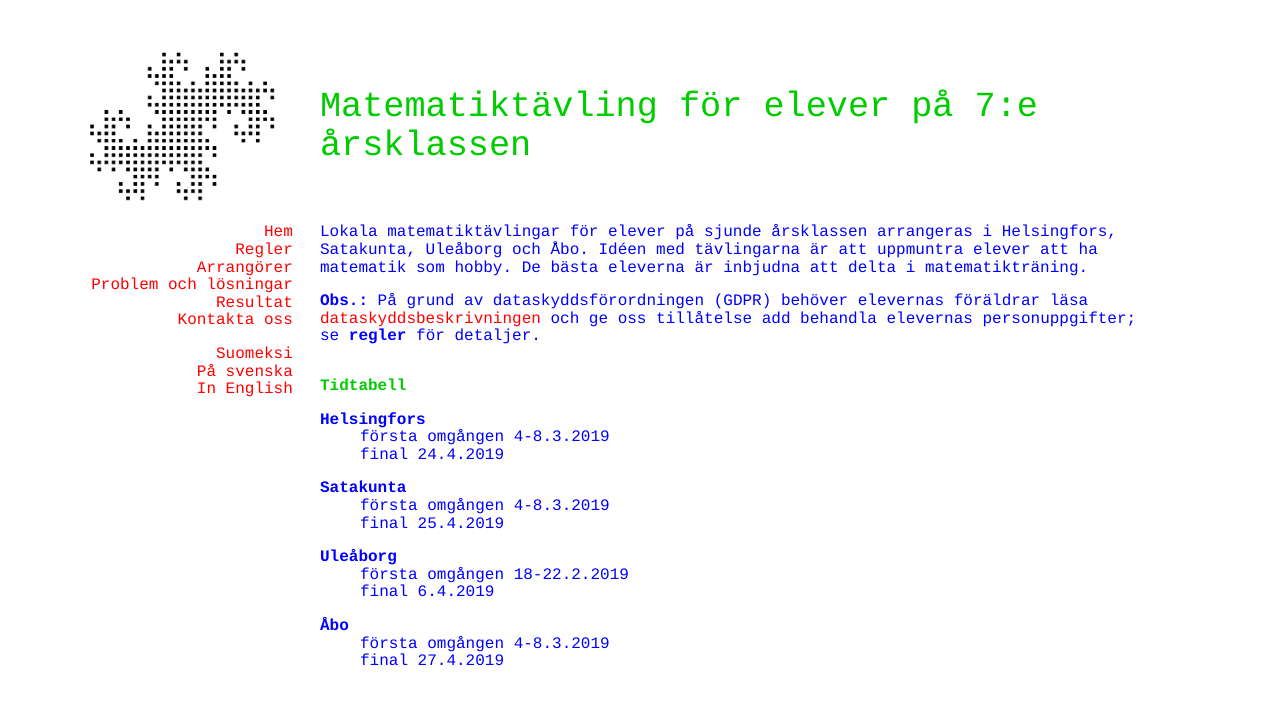
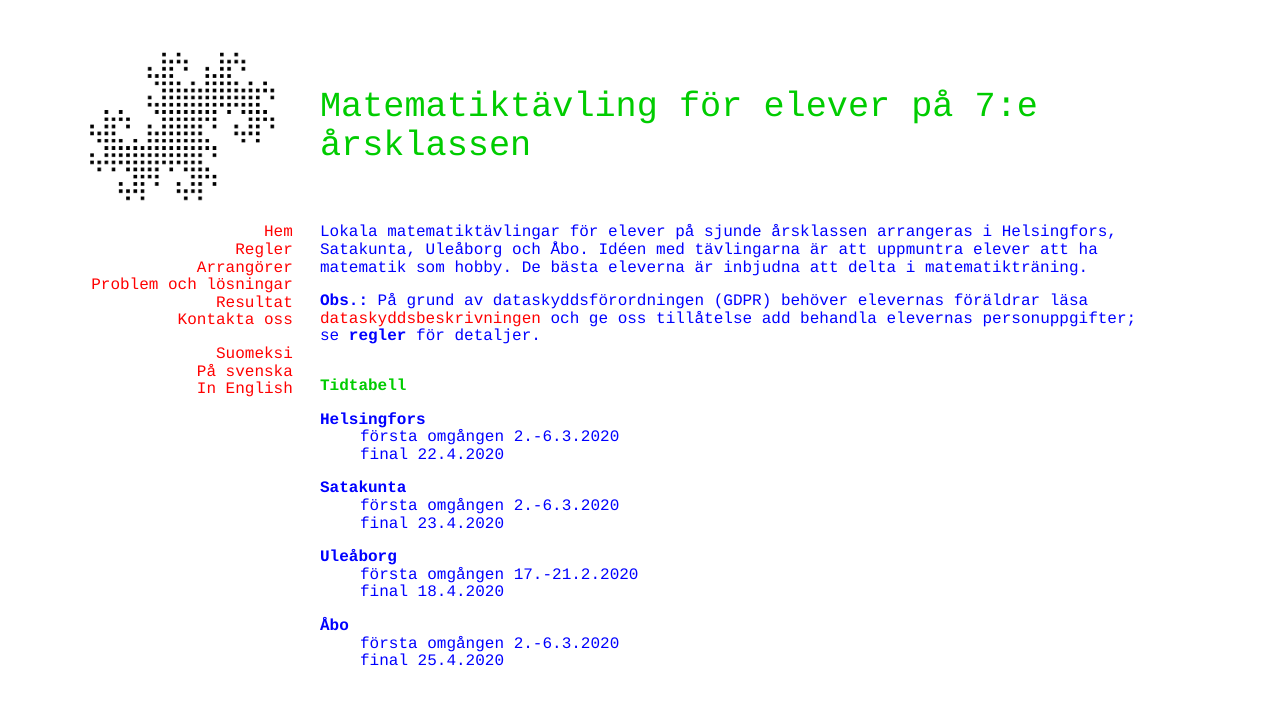
Before and after one commit to matematiikkakilpailut/matematiikkakilpailut.github.io, a Jekyll site: the page built from seiskat/sv/index.html, in a window 1280 px wide. Shown: the top 705 px of the page. Built offline with Jekyll 4.4.1, drawn with Linux system fonts in a browser that asks for light colours.

Commit message:
Update index.html
päivämäärät

```diff
--- a/seiskat/sv/index.html
+++ b/seiskat/sv/index.html
@@ -16,15 +16,15 @@
 
 <dl>
   <dt>Helsingfors</dt>
-  <dd>f&ouml;rsta omg&aring;ngen 4-8.3.2019</dd>
-  <dd>final 24.4.2019</dd>
+  <dd>f&ouml;rsta omg&aring;ngen 2.-6.3.2020</dd>
+  <dd>final 22.4.2020</dd>
   <dt>Satakunta</dt>
-  <dd>f&ouml;rsta omg&aring;ngen 4-8.3.2019</dd>
-  <dd>final 25.4.2019</dd>
+  <dd>f&ouml;rsta omg&aring;ngen 2.-6.3.2020</dd>
+  <dd>final 23.4.2020</dd>
   <dt>Ule&aring;borg</dt>
-  <dd>f&ouml;rsta omg&aring;ngen 18-22.2.2019</dd>
-  <dd>final 6.4.2019</dd>
+  <dd>f&ouml;rsta omg&aring;ngen 17.-21.2.2020</dd>
+  <dd>final 18.4.2020</dd>
   <dt>&Aring;bo</dt>
-  <dd>f&ouml;rsta omg&aring;ngen 4-8.3.2019</dd>
-  <dd>final 27.4.2019</dd>
+  <dd>f&ouml;rsta omg&aring;ngen 2.-6.3.2020</dd>
+  <dd>final 25.4.2020</dd>
 </dl>
```
